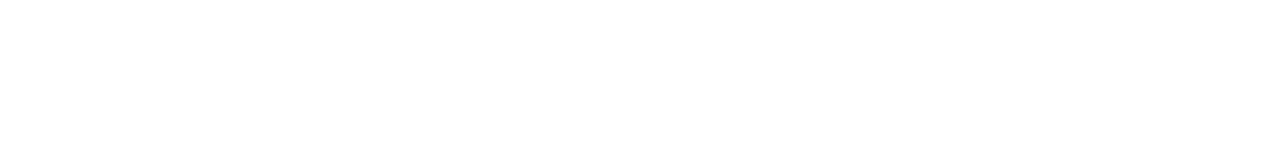
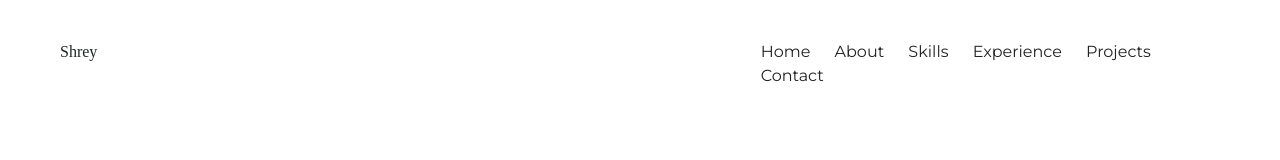
Before and after one commit to srivastavshrey/Portfolio, a website: page index.html in a window 1280 px wide. Drawn offline with nearby package versions, Linux system fonts and the light colour scheme; a web font is replaced by a local one.

Commit message:
header added

```diff
--- a/assets/css/style.scss
+++ b/assets/css/style.scss
@@ -1,8 +1,28 @@
+
+@import url('https://fonts.googleapis.com/css2?family=Montserrat:wght@400;500;600;700;800;900&display=swap');
+@import url('https://fonts.googleapis.com/css2?family=Playfair+Display:ital,wght@1,700&display=swap');
+
 *{
     margin: 0;
     padding: 0;
     box-sizing: border-box;
 }
+
 body{
-    padding: 20px;
+    padding: 40px 60px;
+    font-family: 'Montserrat', sans-serif;
+    header{
+        vertical-align: bottom;
+        .logo{
+            font-family: 'Playfair Display', serif;
+        }
+        nav{
+            a{
+                margin: 0 10px;
+                margin-top: 2px;
+                text-decoration: none;
+                color: #222222;
+            }
+        }
+    }
 }
--- a/index.html
+++ b/index.html
@@ -18,7 +18,23 @@
   </head>
   <body>
 
+    <!-- header -->
+    <header class="row">
+      <div class="logo col-7">Shrey</div>
+      <nav class="col">
+        <a href="#">Home</a>
+        <a href="#">About</a>
+        <a href="#">Skills</a>
+        <a href="#">Experience</a>
+        <a href="#">Projects</a>
+        <a href="#">Contact</a>
+      </nav>
+    </header>
 
+    <!-- main -->
+    <main>
+
+    </main>
 
 
 
```
Also changed, not shown: assets/css/style.css, 1 other file.
